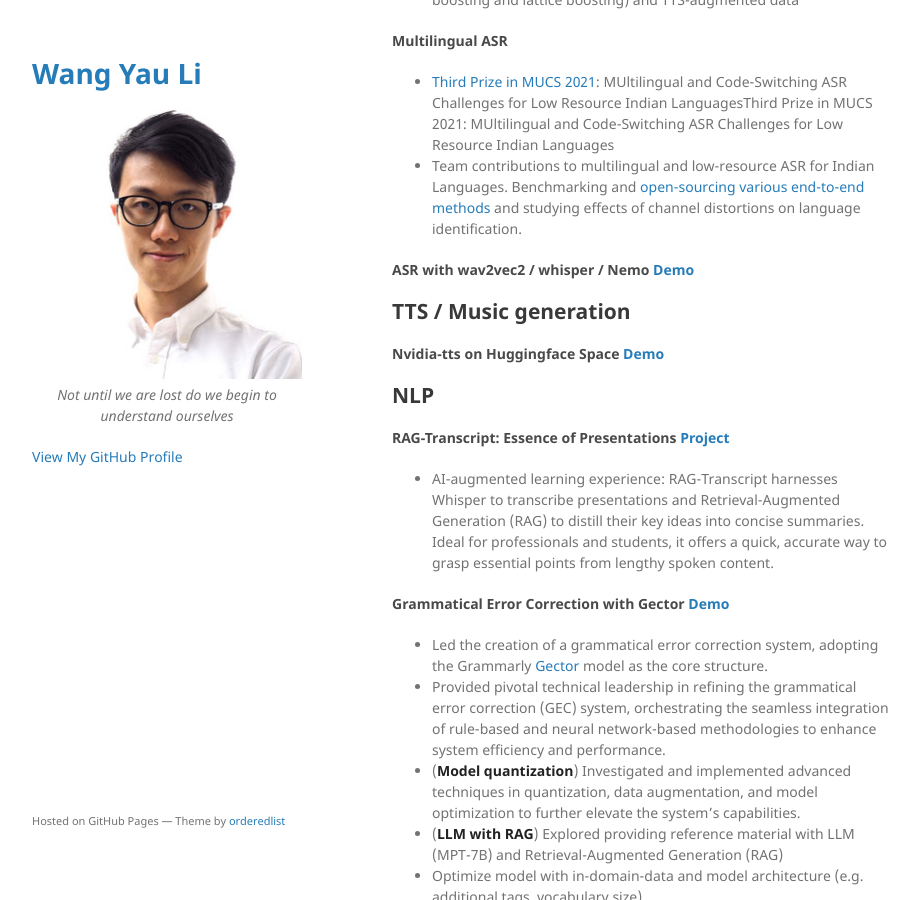
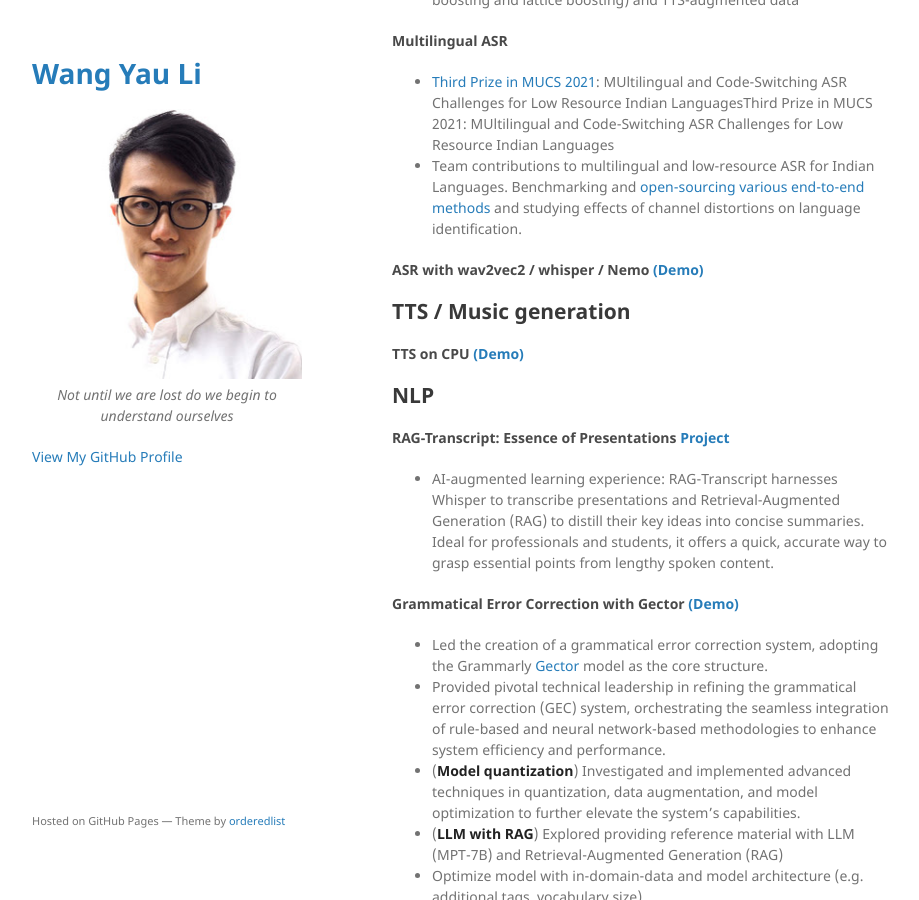
Before and after one commit to kennethli319/kennethli319.github.io, a Jekyll site: the page built from index.md, in a window 1280 px wide and 900 px high, scrolled down 2563 px. Shown: the whole window, without its empty margins (178-1097 px from the left). Built offline with Jekyll 4.4.1, drawn with Linux system fonts in a browser that asks for light colours; some of the changed text lies outside the part shown.

Commit message:
update toolbox

```diff
--- a/index.md
+++ b/index.md
@@ -2,7 +2,7 @@
 layout: default
 ---
 
-[[LinkedIn]](https://www.linkedin.com/in/wang-yau-li/) [[Huggingface Spaces]](https://huggingface.co/kennethli319) [Multimodal toolbox: [TTS](https://huggingface.co/spaces/kennethli319/nvidia-tts) [ASR](https://huggingface.co/spaces/nvidia/parakeet-rnnt-1.1b) [RAG](https://huggingface.co/spaces/kennethli319/mpt-7b-instruct-rust)]
+[[LinkedIn]](https://www.linkedin.com/in/wang-yau-li/) [[Huggingface Spaces]](https://huggingface.co/kennethli319) [Multimodal toolbox: [[TTS]](https://huggingface.co/spaces/kennethli319/toolbox-tts) [[ASR]](https://huggingface.co/spaces/nvidia/parakeet-rnnt-1.1b) [[RAG]](https://huggingface.co/spaces/kennethli319/mpt-7b-instruct-rust)]
 
 # About
 
@@ -84,18 +84,18 @@ I am deeply passionate about leveraging my expertise in Linguistics and Machine
 - [Third Prize in MUCS 2021](https://navana-tech.github.io/MUCS2021/assets/img/winners/subtask1/3.PNG): MUltilingual and Code-Switching ASR Challenges for Low Resource Indian LanguagesThird Prize in MUCS 2021: MUltilingual and Code-Switching ASR Challenges for Low Resource Indian Languages
 - Team contributions to multilingual and low-resource ASR for Indian Languages. Benchmarking and [open-sourcing various end-to-end methods](https://github.com/dialpad/mucs_2021_dialpad) and studying effects of channel distortions on language identification.
 
-#### ASR with wav2vec2 / whisper / Nemo [Demo]()
+#### ASR with wav2vec2 / whisper / Nemo [(Demo)]()
 
 ## TTS / Music generation
 
-#### Nvidia-tts on Huggingface Space [Demo](https://huggingface.co/spaces/kennethli319/nvidia-tts)
+#### TTS on CPU [(Demo)](https://huggingface.co/spaces/kennethli319/toolbox-tts)
 
 ## NLP
 
 #### RAG-Transcript: Essence of Presentations [Project](https://innerspeech.notion.site/BCI-NEUROTECHNOLOGY-SPRING-SCHOOL-2023-2d3bfeb0718c4f21b6da83a789a35b69)
 - AI-augmented learning experience: RAG-Transcript harnesses Whisper to transcribe presentations and Retrieval-Augmented Generation (RAG) to distill their key ideas into concise summaries. Ideal for professionals and students, it offers a quick, accurate way to grasp essential points from lengthy spoken content.
 
-#### Grammatical Error Correction with Gector [Demo]()
+#### Grammatical Error Correction with Gector [(Demo)]()
 
 - Led the creation of a grammatical error correction system, adopting the Grammarly [Gector](https://github.com/grammarly/gector) model as the core structure.
 - Provided pivotal technical leadership in refining the grammatical error correction (GEC) system, orchestrating the seamless integration of rule-based and neural network-based methodologies to enhance system efficiency and performance.
```
